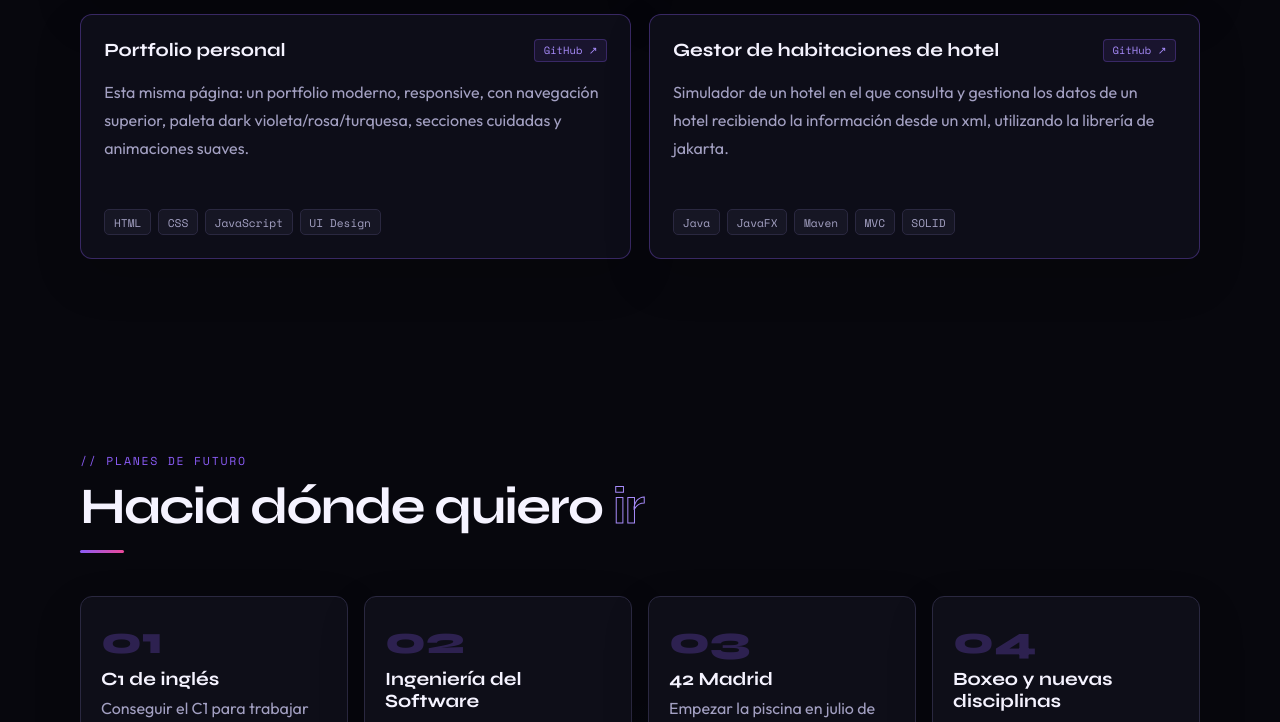
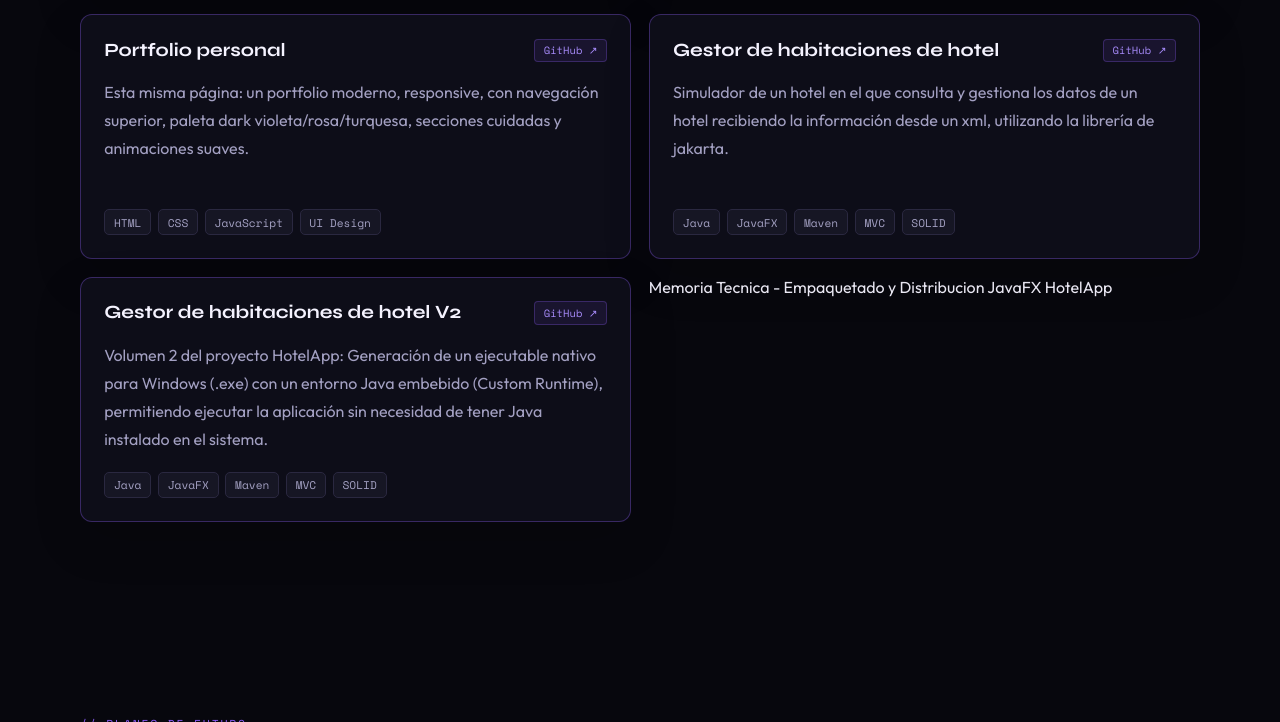
Before and after one commit to David-Dama/portfolio-ipe, a website: page index.html in a window 1280 px wide. Shown: the part 6576-7298 px from the top of the page. Drawn offline with nearby package versions, Linux system fonts and the light colour scheme.

Commit message:
Añadido V2 HotelApp

```diff
--- a/index.html
+++ b/index.html
@@ -478,6 +478,26 @@
                       <b>Java</b><b>JavaFX</b><b>Maven</b><b>MVC</b><b>SOLID</b>
                   </footer></a
               >
+              <a
+                      class="project-card portfolio"
+                      href="assets/Memoria Tecnica - Empaquetado y Distribucion JavaFX HotelApp.pdf"
+                      download="Memoria Tecnica - Empaquetado y Distribucion JavaFX HotelApp.pdf"
+                      target="_blank"
+                      rel="noreferrer"
+              ><div>
+                  <h3>Gestor de habitaciones de hotel V2</h3>
+                  <span>GitHub ↗</span>
+              </div>
+                  <p>
+                      Volumen 2 del proyecto HotelApp: Generación de un ejecutable nativo para Windows
+                      (.exe) con un entorno Java embebido (Custom Runtime), permitiendo ejecutar la
+                      aplicación sin necesidad de tener Java instalado en el sistema.
+                  </p>
+                  <footer>
+                      <b>Java</b><b>JavaFX</b><b>Maven</b><b>MVC</b><b>SOLID</b>
+                  </footer></a
+              >
+              Memoria Tecnica - Empaquetado y Distribucion JavaFX HotelApp
           </div>
         </div>
       </section>
```
Also changed, not shown: 1 other file.
